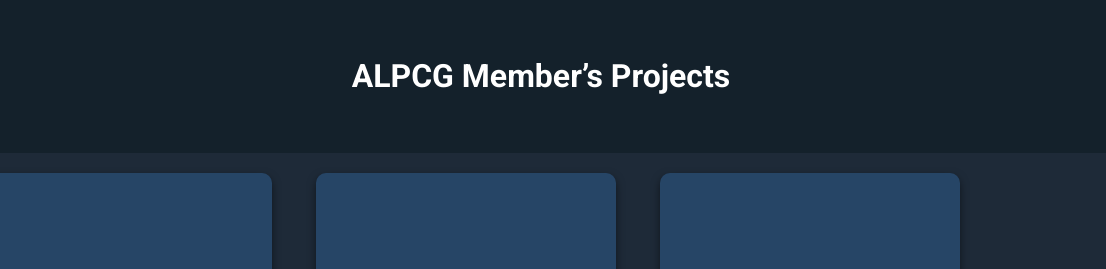
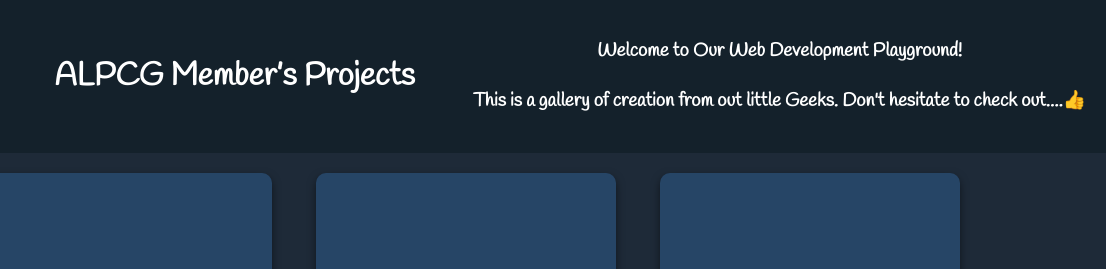
Before and after one commit to alpcg2024/alpcg2024.github.io, a plain HTML site: page index.html in a window 1280 px wide. Shown: the top 269 px of the page, 174-1280 px from the left. Drawn offline with Linux system fonts and the light colour scheme.

Commit message:
Update index.html
Updated a lot...

```diff
--- a/index.html
+++ b/index.html
@@ -4,10 +4,10 @@
     <meta charset="UTF-8">
     <meta name="viewport" content="width=device-width, initial-scale=1.0">
     <title> ALPCG Project Showcase</title>
-    <link rel="stylesheet" href="https://fonts.googleapis.com/css2?family=Roboto:wght@400;700&display=swap">
+<link rel="stylesheet" href="https://fonts.googleapis.com/css2?family=Handlee&display=swap">
     <style>
         body {
-            font-family: 'Roboto', sans-serif;
+            font-family: 'Handlee', cursive;
             background-color: #1e2a38;
             color: #ffffff;
             margin: 0;
@@ -119,6 +119,7 @@
     <header>
         <img src="https://i.postimg.cc/Vk1QMLgM/Logo-Computer-Club.png" alt="Logo" class="logo">
         <h1> ALPCG Member’s Projects</h1>
+					<h3><b>Welcome to Our Web Development Playground!</b><br><br>This is a gallery of creation from out little Geeks. Don't hesitate to check out....👍</h3>
     </header>
 
     <!-- 12 project containers -->
```
